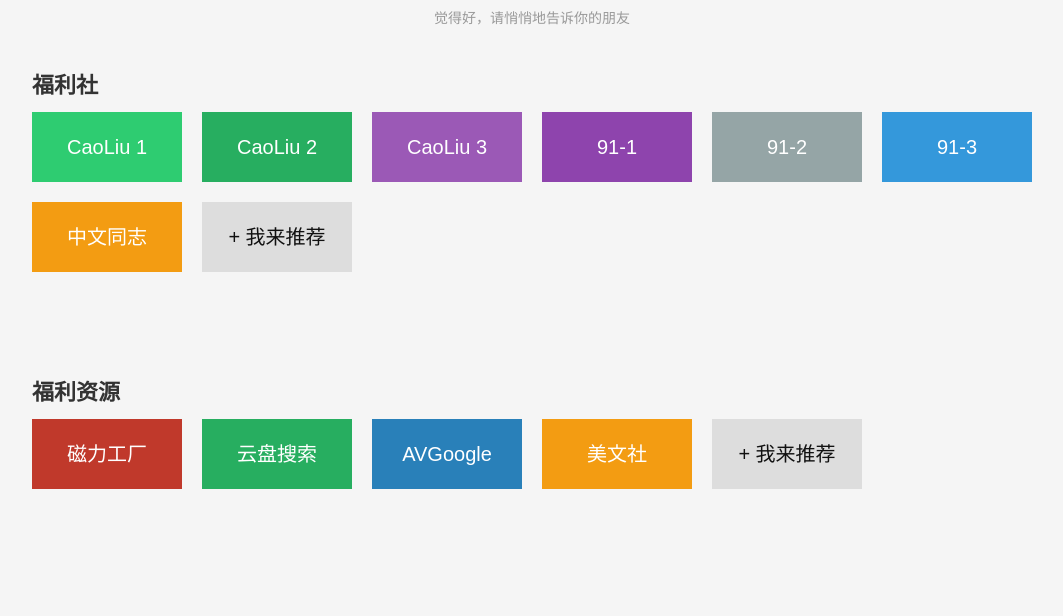
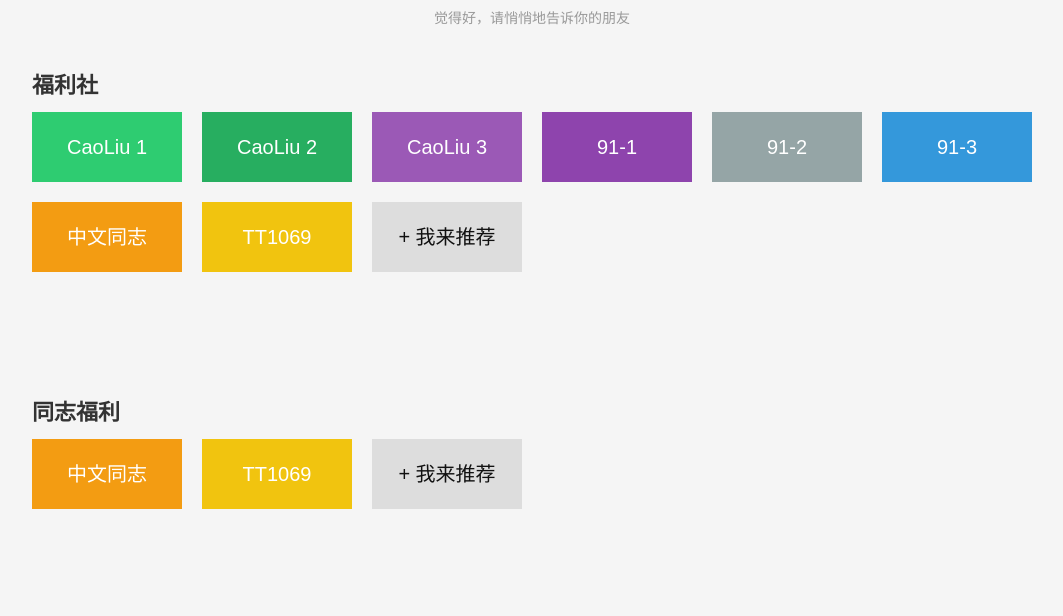
Before and after one commit to overthecs/otest, a website: page index.html in a window 1280 px wide. Shown: the part 114-730 px from the top of the page, without its empty margins (108-1171 px from the left). Drawn offline with Linux system fonts and the light colour scheme.

Commit message:
add 1069

```diff
--- a/index.html
+++ b/index.html
@@ -28,6 +28,20 @@
         <a href="http://91.vido.ws/" class="theme14" target="_blank">91-2</a>
         <a href="http://c7e56444.picbucks.com" class="theme3" target="_blank">91-3</a>
         <a href="http://zwgay.com" class="theme15" target="_blank">中文同志</a>
+        <a href="http://www.tt1069.com/" class="theme11" target="_blank">TT1069</a>
+        <a href="/about" class="more" target="_blank">+ 我来推荐</a>
+        <a class="placeholder" href=""></a>
+        <a class="placeholder" href=""></a>
+        <a class="placeholder" href=""></a>
+        <a class="placeholder" href=""></a>
+      </div>
+    </div>
+
+    <div class="unit">
+      <h2 class="unit-title">同志福利</h2>
+      <div class="unit-detail">
+        <a href="http://zwgay.com" class="theme15" target="_blank">中文同志</a>
+        <a href="http://www.tt1069.com/" class="theme11" target="_blank">TT1069</a>
         <a href="/about" class="more" target="_blank">+ 我来推荐</a>
         <a class="placeholder" href=""></a>
         <a class="placeholder" href=""></a>
```
